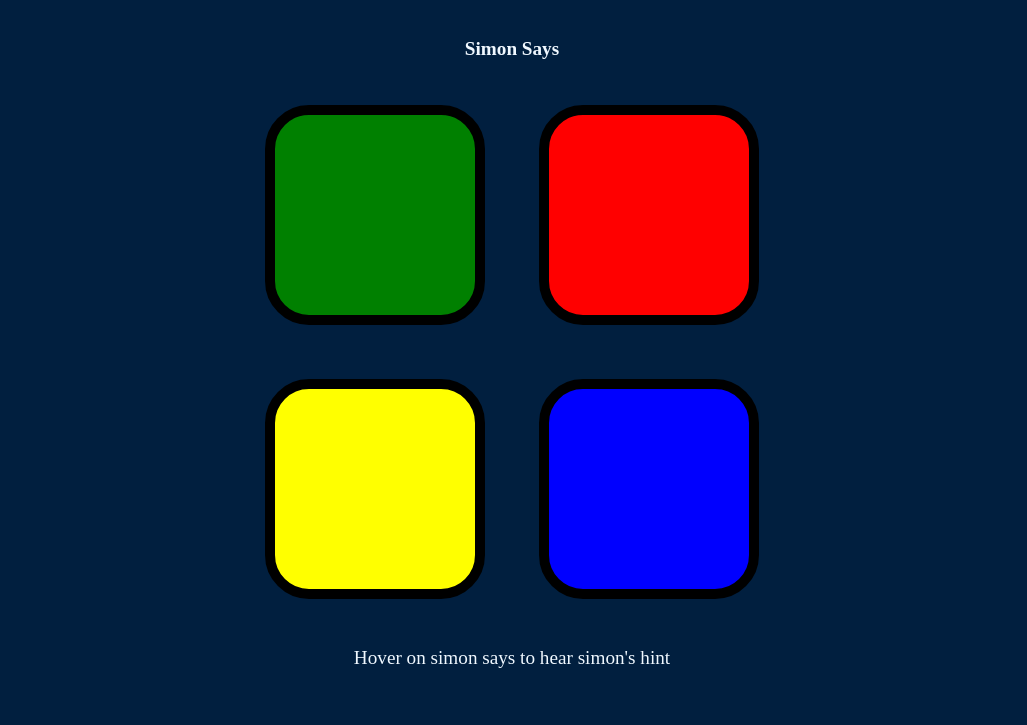
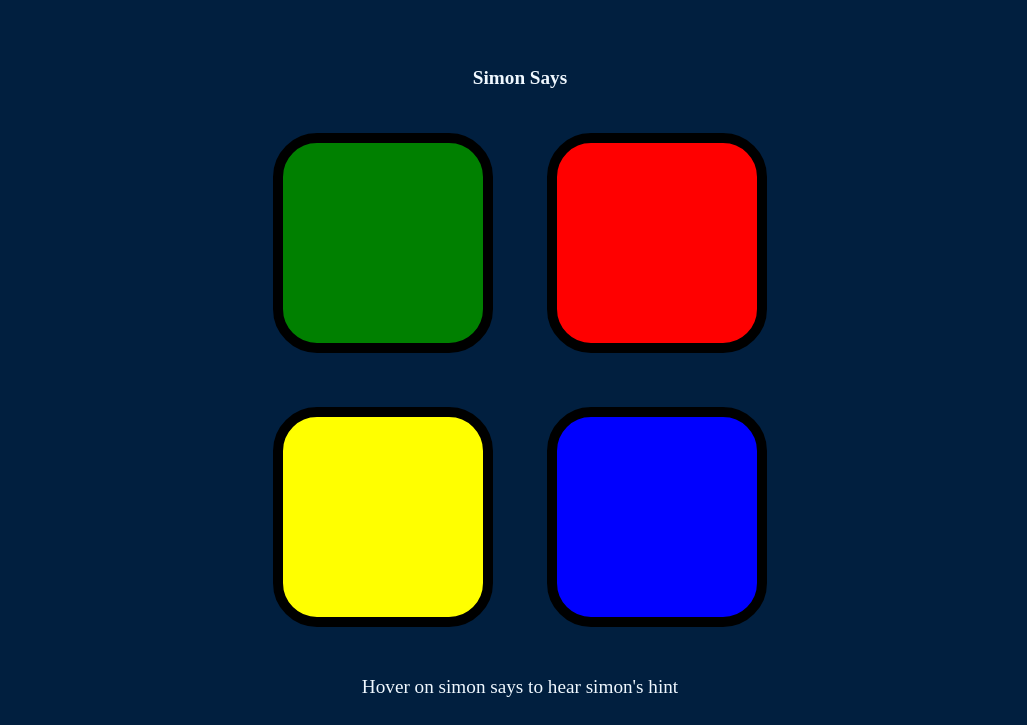
Before and after one commit to Reggie-Michael/Simon-Game-Challenge, a plain HTML site: page index.html in a window 1280 px wide. Shown: the part 136-861 px from the top of the page, without its empty margins (128-1155 px from the left). Before the commit the page ends 832 px from the top, so only its background shows below. Drawn offline with nearby package versions, Linux system fonts and the light colour scheme.

Commit message:
Media Fix 1.1

```diff
--- a/styles.css
+++ b/styles.css
@@ -1,6 +1,11 @@
 body {
   text-align: center;
   background-color: #011F3F;
+  width: 100%;
+  display: flex;
+  flex-direction: column;
+  align-items: center;
+  /* justify-content: center; */
 }
 
 #level-title {
```
